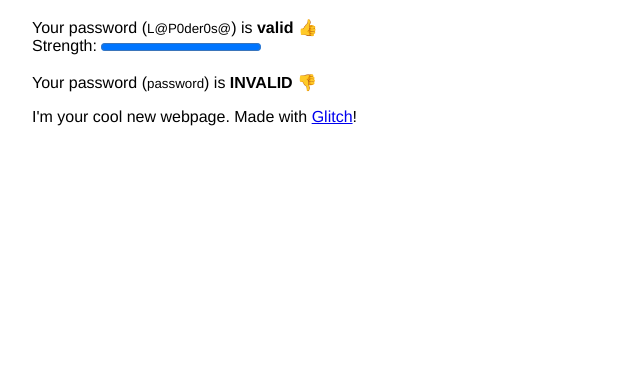
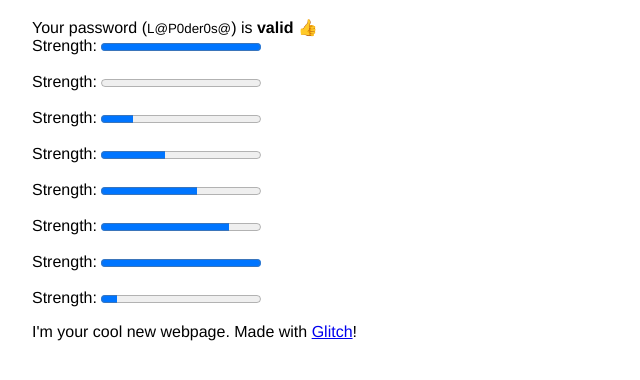
Before and after one commit to juanidiaz/lit-train, a website with bundled scripts: page index.html in a window 1280 px wide. Shown: the part 72-452 px from the top of the page, without its empty margins (0-640 px from the left). Built offline with nearby package versions, Linux system fonts and the light colour scheme.

Commit message:
some tweaks

```diff
--- a/index.html
+++ b/index.html
@@ -16,7 +16,8 @@
     <h1>Web components made with lit-html</h1>
 
     <password-checker password="L@P0der0s@" tryID='1'></password-checker>
-    <password-checker password="password" tryID='2'></password-checker>
+
+    <!-- <password-checker password="password" tryID='2'></password-checker> -->
 
     <p>
       I'm your cool new webpage. Made with <a href="https://glitch.com">Glitch</a>!
--- a/password-checker.js
+++ b/password-checker.js
@@ -43,7 +43,21 @@ class PasswordChecker extends HTMLElement {
       <span>Your password (<small>${this.password}</small>) is <strong>${this.isValid(this.password) ? 'valid 👍' : 'INVALID 👎'}</strong></span>
       ${this.isValid(this.password) ?
       html`<div>Strength: <progress value=${this.password.length-3} max="5"</progress></div>` : ``}
-      <br/>`
+      <br/>
+      <div>Strength: <progress value="0" max="5"></progress></div>
+      <br/>
+      <div>Strength: <progress value="1" max="5"></progress></div>
+      <br/>
+      <div>Strength: <progress value="2" max="5"></progress></div>
+      <br/>
+      <div>Strength: <progress value="3" max="5"></progress></div>
+      <br/>
+      <div>Strength: <progress value="4" max="5"></progress></div>
+      <br/>
+      <div>Strength: <progress value="5" max="5"></progress></div>
+      <br/>
+      <div>Strength: <progress value="0.5" max="5"></progress></div>
+      `
   }
 }
 
```
